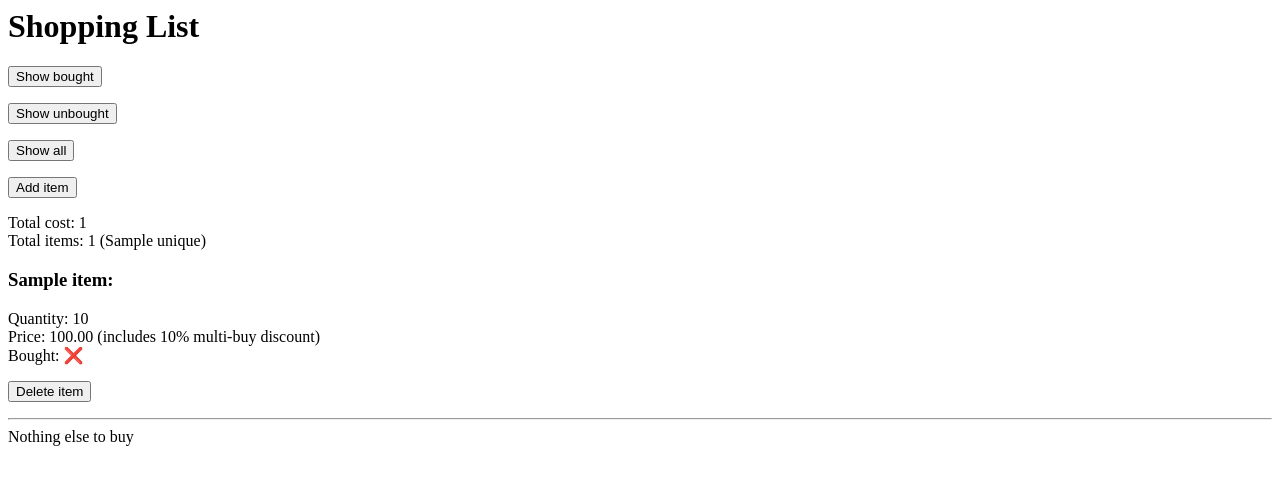
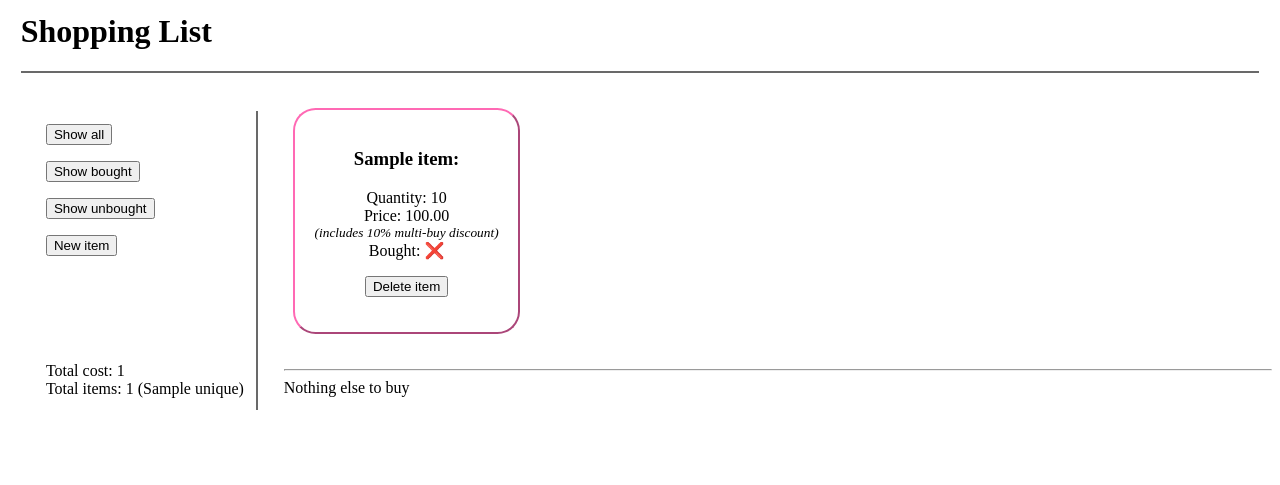
Before and after one commit to Andrew-Lindsay42/Week3WeekendHW, a Flask app: template templates/index.html in a window 1280 px wide. Shown: the top 485 px of the page. Run offline with Flask 2, Linux system fonts and the light colour scheme; the template is opened without the code that fills it: most values are stand-ins (such as "Sample title", 1, 10 or a date in 2020).

Commit message:
Faffed about with css - now almost looks like wireframe

```diff
--- a/static/index.css
+++ b/static/index.css
@@ -0,0 +1,25 @@
+header {
+    border-bottom: 2px solid dimgray;
+    margin: 1%;
+}
+
+body > aside {
+    margin: 2%;
+    padding: 1%;
+    float: left;
+    border-right: 2px solid dimgray;
+}
+
+body > section {
+    margin: 2%;
+    display: flex;
+    flex-flow: row wrap;
+}
+
+#item {
+    text-align: center;
+    border: 2px outset hotpink;
+    border-radius: 10%;
+    margin: 1%;
+    padding: 2%
+}
--- a/templates/add_item.html
+++ b/templates/add_item.html
@@ -1,15 +1,17 @@
 <html>
 <head>
     <title>Shopping List - {{title}}</title>
+    <link rel='stylesheet' href={{url_for('static', filename='/add_item.css')}}>
 </head>
-<body>
+<header>
     <h1>New Item</h1>
     <ul>
         <li>
             <a href="/list">Back to list</a>
         </li>
     </ul>
-
+</header>
+<body>
         <div id = 'add_item_form'>
             <form action='/add_item' method='post'>
                 <label for='name'>Name</label>
--- a/templates/base.html
+++ b/templates/base.html
@@ -1,33 +1,39 @@
 <html>
 <head>
     <title>Shopping List - {{title}}</title>
+    <link rel='stylesheet' href={{url_for('static', filename='/index.css')}}>
 </head>
+<header>
+    <h1>Shopping List</h1>
+</header>
 <body>
-    <h1>Shopping List</h1>
     <aside>
         <div id = 'show_items_form'>
+            <form action='/list/show_all' method='post'>
+                <input type='submit' value='Show all'>
+            </form>
             <form action='/list/bought' method='post'>
                 <input type='submit' value='Show bought'>
             </form>
             <form action='/list/unbought' method='post'>
                 <input type='submit' value='Show unbought'>
             </form>
-            <form action='/list/show_all' method='post'>
-                <input type='submit' value='Show all'>
-            </form>
             <form action='/add_item'>
-                <input type='submit' value='Add item'>
+                <input type='submit' value='New item'>
             </form>
         </div>
+        <br><br><br><br><br>
         <div id = 'list_details'>
         Total cost: {{total_cost}}
         <br>
         Total items: {{total_items}} ({{unique_items}} unique)
         </div>
     </aside>
+    <section>
     {% block content%}
 
     {% endblock %}
+    </section>
 </body>
 <footer>
     <p>
--- a/templates/bought.html
+++ b/templates/bought.html
@@ -9,7 +9,8 @@
                 Quantity: {{item.quantity}}
                 <br>
                 {% if item.quantity >= 5 %}
-                    Price: {{'{:.2f}'.format(item.price * item.quantity)}} (includes 10% multi-buy discount)
+                    Price: {{'{:.2f}'.format(item.price * item.quantity)}}
+                    <br> <small><i>(includes 10% multi-buy discount)</i></small>
                 {% else %}
                     Price: {{'{:.2f}'.format(item.price * item.quantity)}}
                 {% endif %}
--- a/templates/index.html
+++ b/templates/index.html
@@ -8,7 +8,8 @@
                 Quantity: {{item.quantity}}
                 <br>
                 {% if item.quantity >= 5 %}
-                    Price: {{'{:.2f}'.format(item.price * item.quantity)}} (includes 10% multi-buy discount)
+                    Price: {{'{:.2f}'.format(item.price * item.quantity)}}
+                    <br> <small><i>(includes 10% multi-buy discount)</i></small>
                 {% else %}
                     Price: {{'{:.2f}'.format(item.price * item.quantity)}}
                 {% endif %}
--- a/templates/unbought.html
+++ b/templates/unbought.html
@@ -9,7 +9,8 @@
                 Quantity: {{item.quantity}}
                 <br>
                 {% if item.quantity >= 5 %}
-                    Price: {{'{:.2f}'.format(item.price * item.quantity)}} (includes 10% multi-buy discount)
+                    Price: {{'{:.2f}'.format(item.price * item.quantity)}}
+                    <br> <small><i>(includes 10% multi-buy discount)</i></small>
                 {% else %}
                     Price: {{'{:.2f}'.format(item.price * item.quantity)}}
                 {% endif %}
```
Also changed, not shown: static/add_item.css (added, +33 -0 lines).
